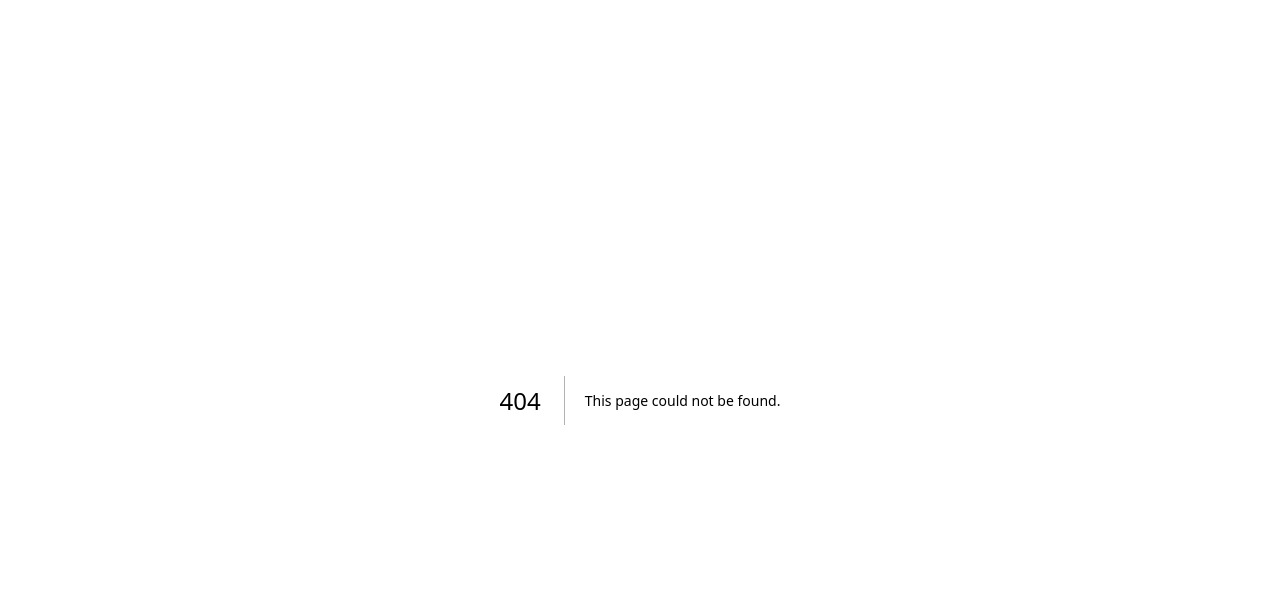
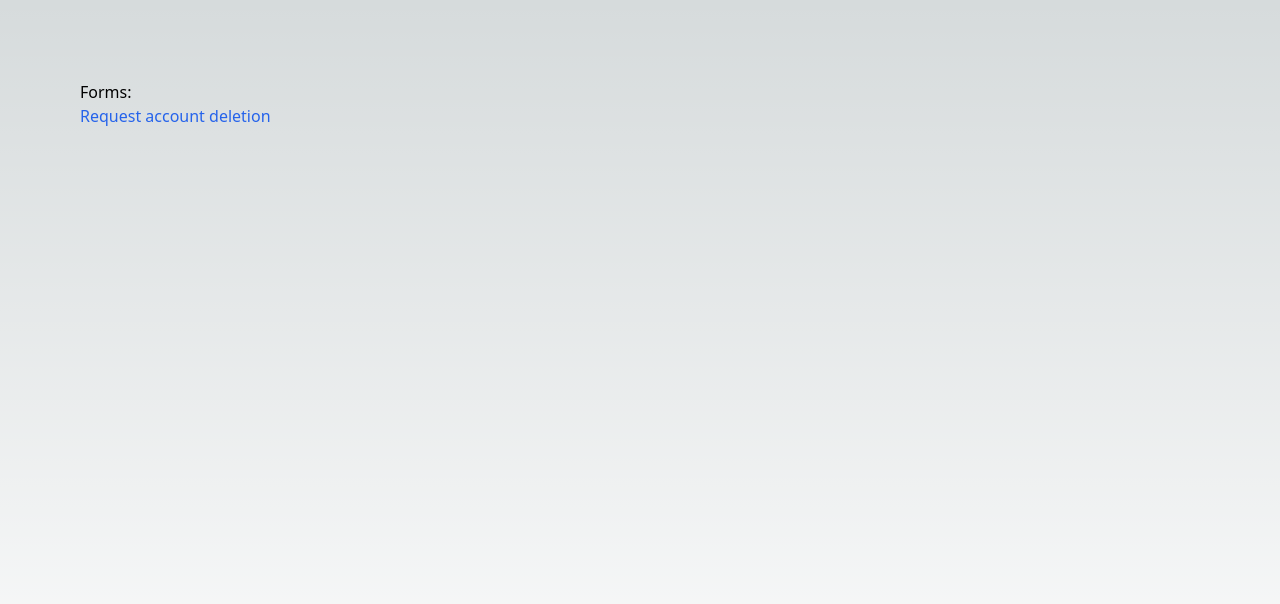
Before and after one commit to Ekrekr/nutrifit-landing, a Next.js app: page /forms in a window 1280 px wide. Before the commit this address had no page. Shown: the top 604 px of the page. Built offline with nearby package versions, Linux system fonts and the light colour scheme.

Commit message:
Add a forms page

```diff
--- /dev/null
+++ b/app/forms/page.tsx
@@ -0,0 +1,17 @@
+export default function Forms() {
+  return (
+    <body className="p-20">
+      <h1>Forms:</h1>
+      <ul>
+        <li>
+          <a
+            href="https://forms.gle/137N78TaTQQ6iQnF6"
+            className="text-blue-600"
+          >
+            Request account deletion
+          </a>
+        </li>
+      </ul>
+    </body>
+  );
+}
```
